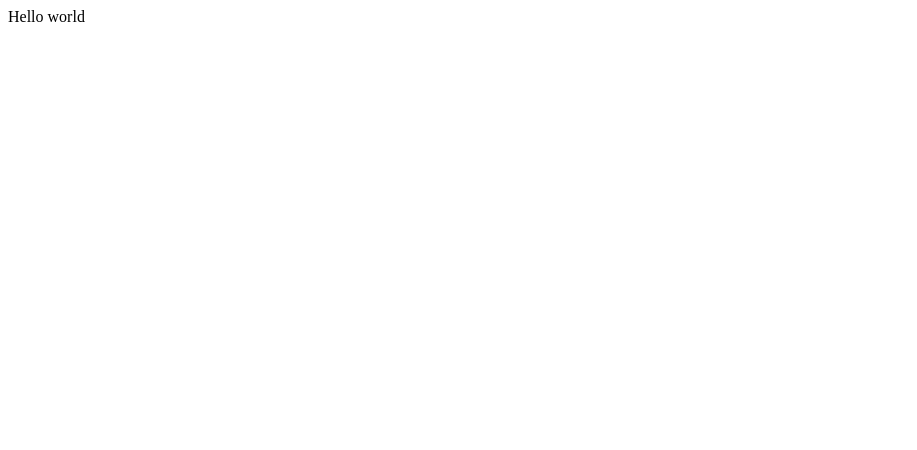
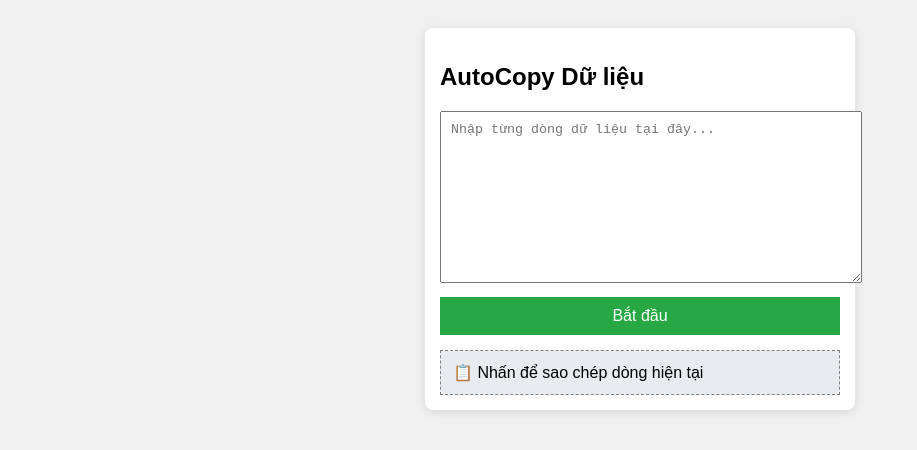
Before and after one commit to giangvt0605/AutoCoppy, a plain HTML site: page index.html in a window 1280 px wide. Shown: the whole page, without its empty margins (0-917 px from the left). Drawn offline with Linux system fonts and the light colour scheme.

Commit message:
update site files

```diff
--- a/index.html
+++ b/index.html
@@ -1,16 +1,18 @@
 <!DOCTYPE html>
-<html>
-
+<html lang="en">
 <head>
-  <meta charset="utf-8">
-  <meta name="viewport" content="width=device-width">
-  <title>replit</title>
-  <link href="style.css" rel="stylesheet" type="text/css" />
+  <meta charset="UTF-8" />
+  <meta name="viewport" content="width=device-width, initial-scale=1.0"/>
+  <title>AutoCopy WebApp</title>
+  <link rel="stylesheet" href="style.css" />
 </head>
-
 <body>
-  Hello world
+  <div class="container">
+    <h2>AutoCopy Dữ liệu</h2>
+    <textarea id="inputArea" placeholder="Nhập từng dòng dữ liệu tại đây..."></textarea>
+    <button onclick="start()">Bắt đầu</button>
+    <div id="currentLine" onclick="copyCurrent()">📋 Nhấn để sao chép dòng hiện tại</div>
+  </div>
   <script src="script.js"></script>
 </body>
-
 </html>
--- a/script.js
+++ b/script.js
@@ -0,0 +1,25 @@
+let lines = [];
+let index = 0;
+
+function start() {
+  const text = document.getElementById("inputArea").value;
+  lines = text.split("\n").filter(line => line.trim() !== "");
+  index = 0;
+  showLine();
+}
+
+function showLine() {
+  if (index < lines.length) {
+    document.getElementById("currentLine").textContent = lines[index];
+  } else {
+    document.getElementById("currentLine").textContent = "Đã hết dữ liệu.";
+  }
+}
+
+function copyCurrent() {
+  if (index < lines.length) {
+    navigator.clipboard.writeText(lines[index]);
+    index++;
+    showLine();
+  }
+}
--- a/style.css
+++ b/style.css
@@ -1,4 +1,34 @@
-html {
-  height: 100%;
+body {
+  font-family: sans-serif;
+  background: #f0f0f0;
+  padding: 20px;
+}
+.container {
+  max-width: 400px;
+  margin: auto;
+  background: white;
+  padding: 15px;
+  border-radius: 8px;
+  box-shadow: 0 2px 10px rgba(0,0,0,0.1);
+}
+textarea {
   width: 100%;
+  height: 150px;
+  padding: 10px;
+  margin-bottom: 10px;
 }
+button {
+  width: 100%;
+  padding: 10px;
+  background: #28a745;
+  color: white;
+  border: none;
+  font-size: 16px;
+}
+#currentLine {
+  margin-top: 15px;
+  padding: 12px;
+  border: 1px dashed gray;
+  background: #e9ecef;
+  cursor: pointer;
+}
```
